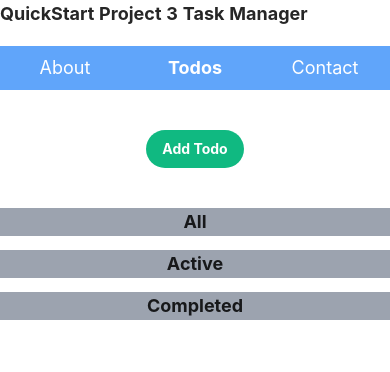
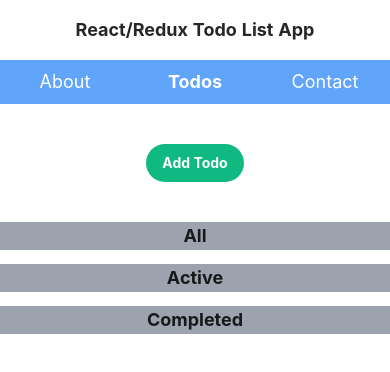
Before and after one commit to gabrielgil245/Project-3, a React (Create React App) app in the folder my-project-3-app/: page /todos in a window 390 px wide. Shown: the top 372 px of the page. Built offline with nearby package versions, Linux system fonts and the light colour scheme.

Commit message:
Title portion of App updated in its text and its responsiveness.

```diff
--- a/my-project-3-app/src/App.js
+++ b/my-project-3-app/src/App.js
@@ -32,10 +32,10 @@
 
   return (
     <Router>
-      <p class="flex justify-start font-bold text-lg">QuickStart Project 3 Task Manager</p>
-
+      <p class="flex justify-center md:justify-start p-2 m-2 font-bold text-lg md:text-3xl">
+        React/Redux Todo List App
+      </p>
       <Nav/>
-
       <Switch>
         <Route path="/about">
           <About/>
```
Also changed, not shown: 1 other file (tests, documents, lock files or other folders).
